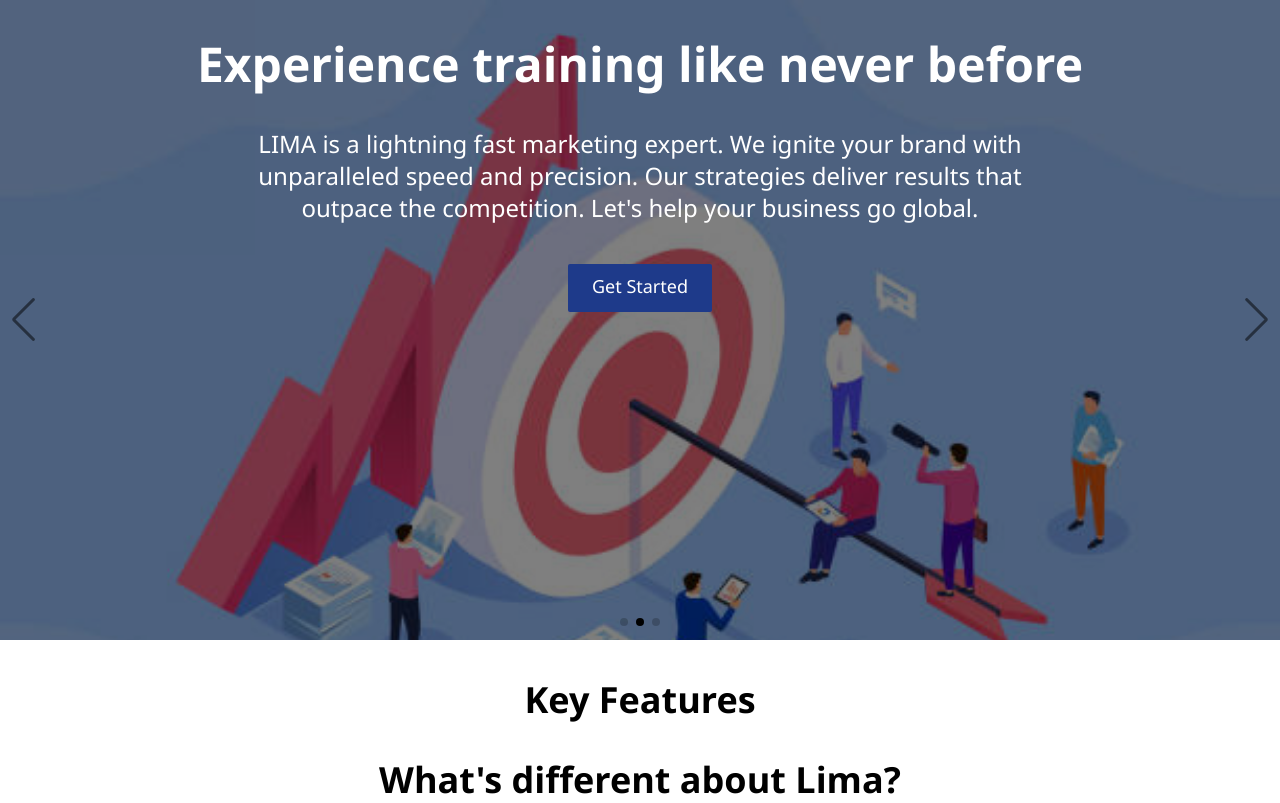
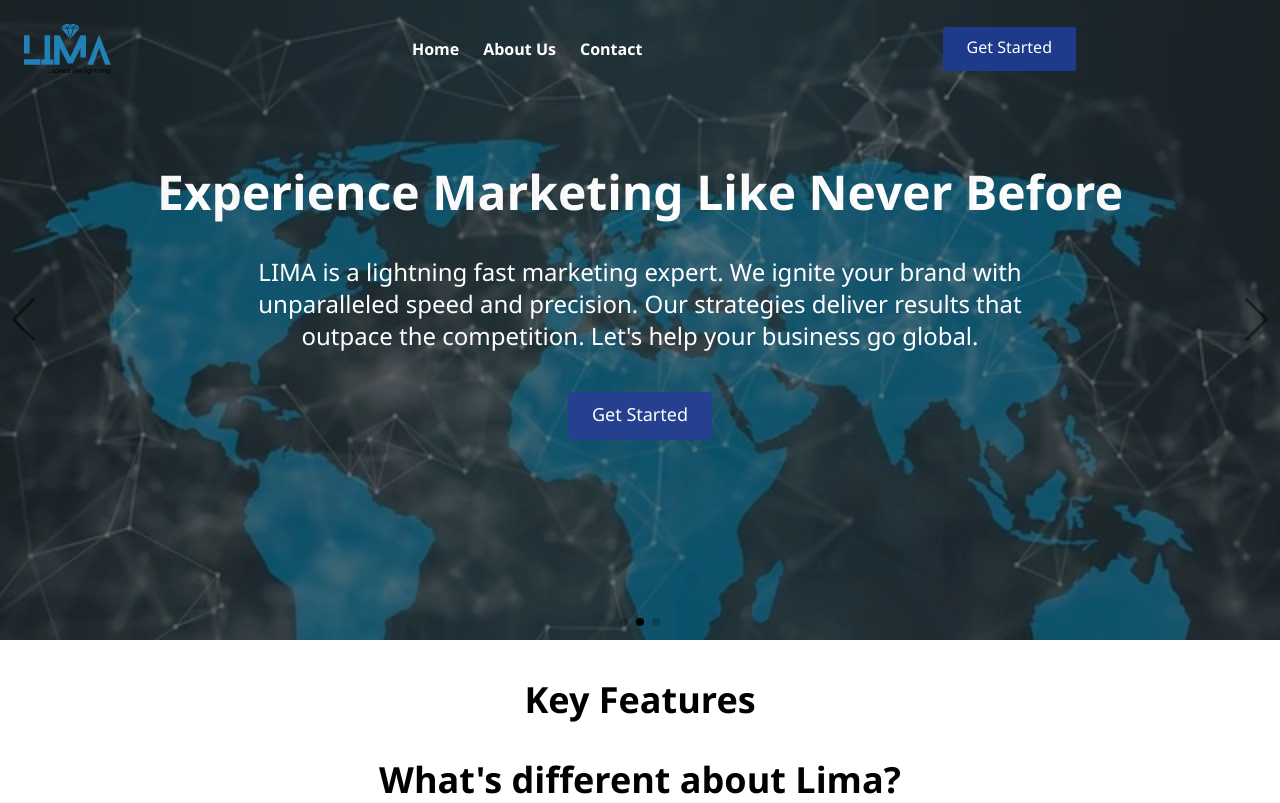
Before and after one commit to chizobaemeghiebo/lima, a website: page index.html in a window 1280 px wide. Shown: the top 803 px of the page. Drawn offline with nearby package versions, Linux system fonts and the light colour scheme.

Commit message:
made changes so only one nav section is used for all slides

```diff
--- a/index.html
+++ b/index.html
@@ -16,16 +16,13 @@
     <!-- Swiper -->
     <div class="swiper">
       <div class="swiper-wrapper">
-        <div class="swiper-slide">
-          <header class="relative bg-top bg-no-repeat bg-cover min-h-[80vh] lg:min-h-[90vh]" style="background-image: url('img/technology-4085029_640.webp')">
         <!-- Navbar -->
-            <nav class="z-50 relative container mx-auto p-6">
+        <nav class="z-50 fixed container mx-auto p-6">
           <!-- Flex container -->
           <div class="flex items-center justify-between">
             <!-- Logo -->
             <div class="w-1/6 md:w-1/12">
               <img src="img/Main-logo.svg" alt="" />
-                  <!-- <h2 class="text-blue-700 font-bold text-3xl">LIMA</h2> -->
             </div>
             <!-- Menu Items -->
             <div class="hidden space-x-6 md:flex">
@@ -43,6 +40,7 @@
             </button>
           </div>
         </nav>
+
         <!-- Mobile Menu -->
         <div class="md:hidden">
           <div id="menu" class="z-50 absolute flex-col items-center hidden self-end py-24 m-0 space-y-6 font-bold bg-white sm:w-auto sm:self-center left-0 top-0 min-h-[90vh] w-3/4 drop-shadow-md">
@@ -53,12 +51,15 @@
           </div>
         </div>
 
+        <!-- slide 1 -->
+        <div class="swiper-slide">
+          <header class="relative bg-top bg-no-repeat bg-cover min-h-[80vh] lg:min-h-[90vh]" style="background-image: url('img/technology-4085029_640.webp')">
             <!-- Hero Section -->
-            <section id="hero" class="after:content-['*'] after:bg-black after:absolute after:top-0 after:left-0 after:bottom-0 after:right-0 after:opacity-50 after:z-10">
+            <section id="hero" class="pt-32 after:content-['*'] after:bg-black after:absolute after:top-0 after:left-0 after:bottom-0 after:right-0 after:opacity-50 after:z-10">
               <!-- Flex Container -->
               <div class="container mx-auto">
                 <div class="flex flex-col items-center">
-                  <h1 class="z-20 text-4xl font-bold text-center md:text-5xl my-4 md:my-10 text-white">Experience marketing like never before</h1>
+                  <h1 class="z-20 text-4xl font-bold text-center md:text-5xl my-4 md:my-10 text-white w-3/4 mx-auto lg:w-full">Experience Marketing Like Never Before</h1>
                   <p class="z-20 text-center text-white text-lg md:text-2xl mb-10 w-3/4 mx-auto">
                     LIMA is a lightning fast marketing expert. We ignite your brand with unparalleled speed and precision. Our strategies deliver results that outpace the competition. Let's help your business go global.
                   </p>
@@ -73,11 +74,11 @@
         <div class="swiper-slide">
           <header class="relative bg-top bg-no-repeat bg-cover min-h-[80vh] lg:min-h-[90vh]" style="background-image: url('img/istockphoto-1158762452-612x612.jpg')">
             <!-- Hero Section -->
-            <section id="hero" class="after:content-['*'] after:bg-black after:absolute after:top-0 after:left-0 after:bottom-0 after:right-0 after:opacity-50 after:z-10">
+            <section id="hero" class="pt-32 after:content-['*'] after:bg-black after:absolute after:top-0 after:left-0 after:bottom-0 after:right-0 after:opacity-50 after:z-10">
               <!-- Flex Container -->
               <div class="container mx-auto">
                 <div class="flex flex-col items-center">
-                  <h1 class="z-20 text-4xl font-bold text-center md:text-5xl my-4 md:my-10 text-white">Experience training like never before</h1>
+                  <h1 class="z-20 text-4xl font-bold text-center md:text-5xl my-4 md:my-10 text-white w-3/4 mx-auto lg:w-full">Experience Training Like Never Before</h1>
                   <p class="z-20 text-center text-white text-lg md:text-2xl mb-10 w-3/4 mx-auto">
                     LIMA is a lightning fast marketing expert. We ignite your brand with unparalleled speed and precision. Our strategies deliver results that outpace the competition. Let's help your business go global.
                   </p>
@@ -92,11 +93,11 @@
         <div class="swiper-slide">
           <header class="relative bg-top bg-no-repeat bg-cover min-h-[80vh] lg:min-h-[90vh]" style="background-image: url('img/istockphoto-2083917031-612x612.jpg')">
             <!-- Hero Section -->
-            <section id="hero" class="after:content-['*'] after:bg-black after:absolute after:top-0 after:left-0 after:bottom-0 after:right-0 after:opacity-50 after:z-10">
+            <section id="hero" class="pt-32 after:content-['*'] after:bg-black after:absolute after:top-0 after:left-0 after:bottom-0 after:right-0 after:opacity-50 after:z-10">
               <!-- Flex Container -->
               <div class="container mx-auto">
                 <div class="flex flex-col items-center">
-                  <h1 class="z-20 text-4xl font-bold text-center md:text-5xl my-4 md:my-10 text-white">Unique brand strategy tailored to your business</h1>
+                  <h1 class="z-20 text-4xl font-bold text-center md:text-5xl my-4 md:my-10 text-white w-3/4 mx-auto lg:w-full">Unique Brand Strategy Tailored To Your Business</h1>
                   <p class="z-20 text-center text-white text-lg md:text-2xl mb-10 w-3/4 mx-auto">
                     LIMA is a lightning fast marketing expert. We ignite your brand with unparalleled speed and precision. Our strategies deliver results that outpace the competition. Let's help your business go global.
                   </p>
--- a/js/main.js
+++ b/js/main.js
@@ -26,7 +26,7 @@
   loop: true,
 
   autoplay: {
-    // delay: 5000,
+    delay: 5000,
   },
 
   effect: 'fade',
```
Also changed, not shown: css/style.css. Lines whose indentation alone changed are shown as unchanged.
